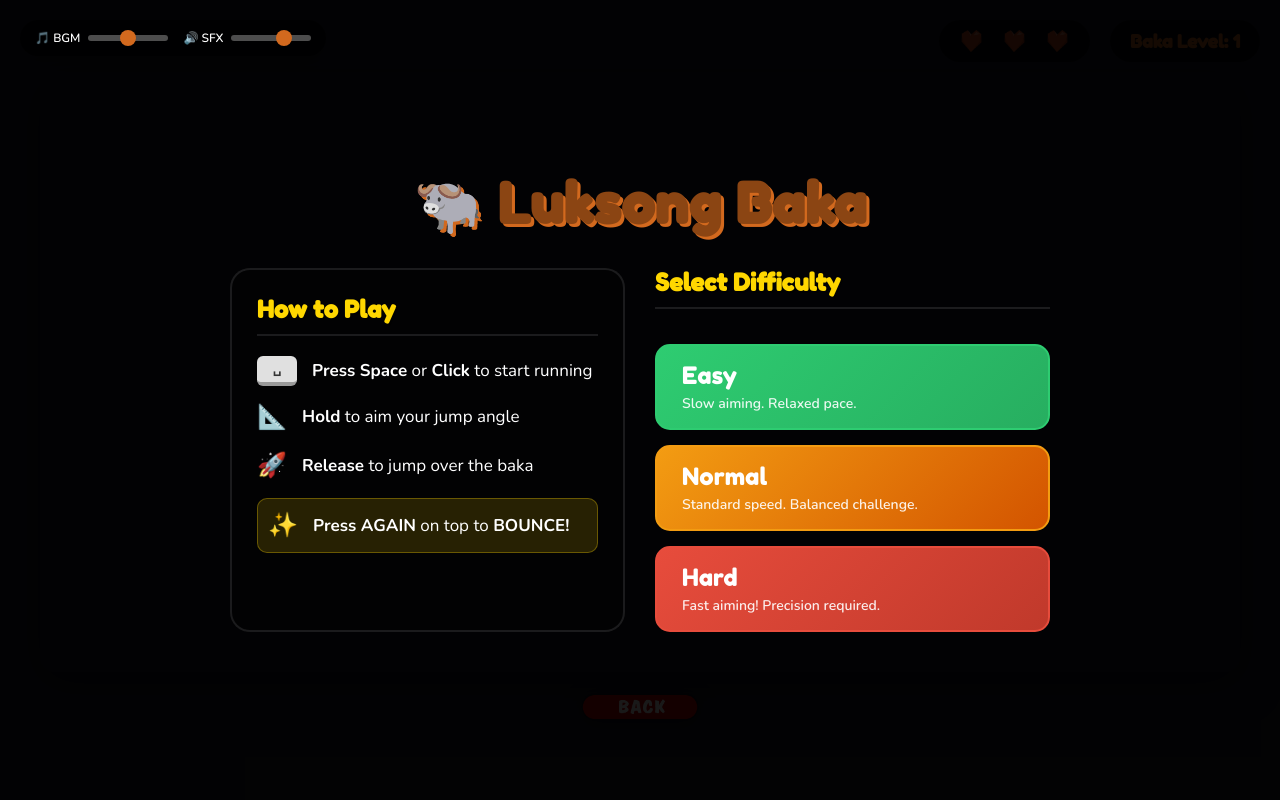
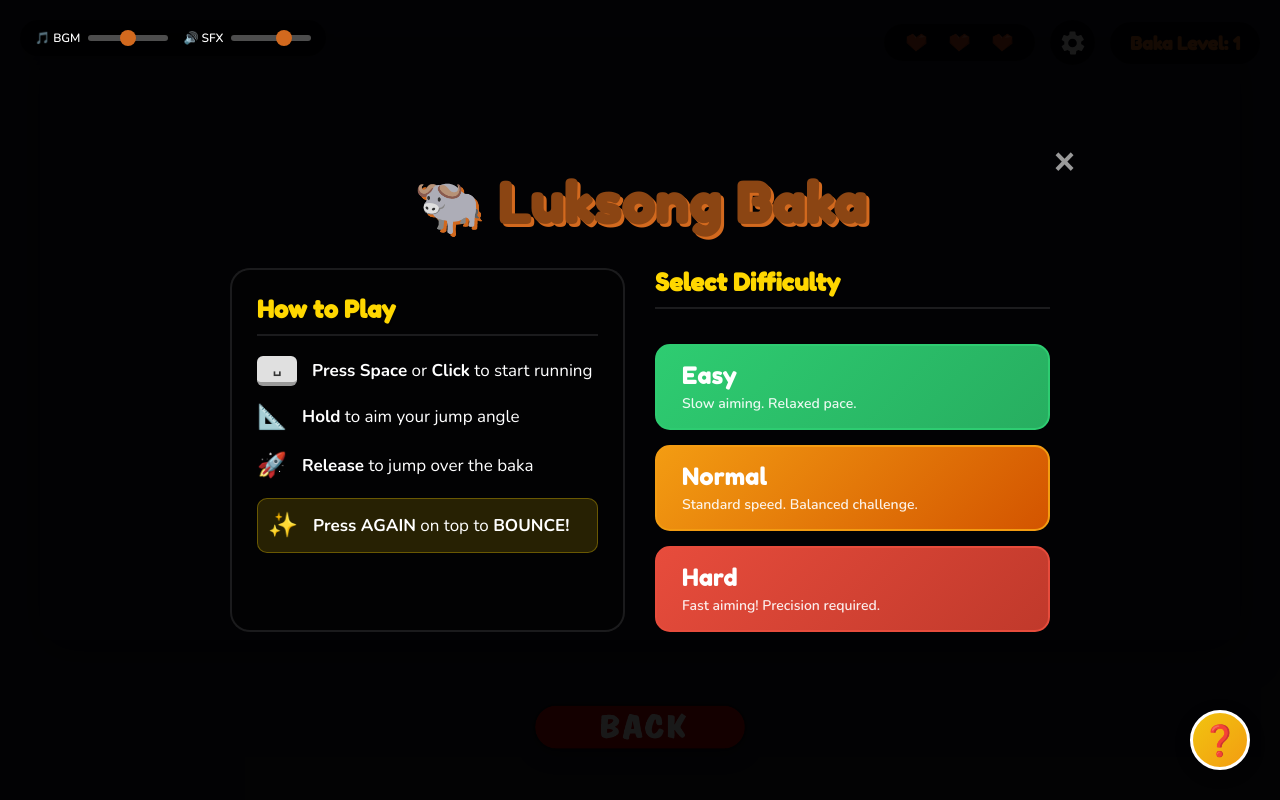
Before and after one commit to StevenBartolome/laro-ng-lahi, a PHP site: page /luksong-baka/index.html in a window 1280 px wide. Run offline with PHP 8.4, Linux system fonts and the light colour scheme.

Commit message:
add how to play

```diff
--- a/luksong-baka/index.html
+++ b/luksong-baka/index.html
@@ -45,6 +45,7 @@
     <!-- Difficulty Selection Screen -->
     <div id="difficultyScreen" class="overlay">
         <div class="overlay-content enhanced-overlay">
+            <button id="closeOverlayBtn" class="close-btn" title="Close">×</button>
             <h1 class="game-title">🐃 Luksong Baka</h1>
 
             <div class="menu-grid">
@@ -110,8 +111,22 @@
             <img src="../assets/luksong_baka_assets/player-life.png" class="heart" id="heart2">
             <img src="../assets/luksong_baka_assets/player-life.png" class="heart" id="heart3">
         </div>
+
+        <!-- Settings/Difficulty Button -->
+        <button id="difficultyBtn" class="ui-icon-btn" title="Change Difficulty">
+            <svg viewBox="0 0 24 24" width="32" height="32" fill="white">
+                <path
+                    d="M19.14 12.94c.04-.3.06-.61.06-.94 0-.32-.02-.64-.07-.94l2.03-1.58c.18-.14.23-.41.12-.61l-1.92-3.32c-.12-.22-.37-.29-.59-.22l-2.39.96c-.5-.38-1.03-.7-1.62-.94l-.36-2.54c-.04-.24-.24-.41-.48-.41h-3.84c-.24 0-.43.17-.47.41l-.36 2.54c-.59.24-1.13.57-1.62.94l-2.39-.96c-.22-.08-.47 0-.59.22L3.16 8.87c-.12.21-.08.47.12.61l2.03 1.58c-.05.3-.09.63-.09.94s.02.64.07.94l-2.03 1.58c-.18.14-.23.41-.12.61l1.92 3.32c.12.22.37.29.59.22l2.39-.96c.5.38 1.03.7 1.62.94l.36 2.54c.05.24.24.41.48.41h3.84c.24 0 .44-.17.47-.41l.36-2.54c.59-.24 1.13-.58 1.62-.94l2.39.96c.22.08.47 0 .59-.22l1.92-3.32c.12-.22.07-.47-.12-.61l-2.01-1.58zM12 15.6c-1.98 0-3.6-1.62-3.6-3.6s1.62-3.6 3.6-3.6 3.6 1.62 3.6 3.6-1.62 3.6-3.6 3.6z" />
+            </svg>
+        </button>
+
         <div class="level-display">Baka Level: <span id="levelText">1</span></div>
     </div>
+
+    <!-- How to Play Button (Bottom Right) -->
+    <button id="infoBtn" class="info-fab" title="How to Play">
+        ❓
+    </button>
 
     <!-- Message Overlay -->
     <div id="messageOverlay" class="hidden">
--- a/luksong-baka/js/ui.js
+++ b/luksong-baka/js/ui.js
@@ -121,6 +121,34 @@
 
     hideDifficultyScreen() {
         this.elements.difficultyScreen.classList.add('hidden');
+    },
+
+    showDifficultyScreen(mode = 'both') {
+        const difficultyScreen = this.elements.difficultyScreen;
+        const instructionsPanel = difficultyScreen.querySelector('.instructions-panel');
+        const difficultyPanel = difficultyScreen.querySelector('.difficulty-panel');
+        const overlayContent = difficultyScreen.querySelector('.overlay-content');
+        const menuGrid = difficultyScreen.querySelector('.menu-grid');
+
+        // Reset layout based on mode
+        if (mode === 'both') {
+            overlayContent.style.maxWidth = '900px';
+            menuGrid.classList.remove('single');
+            instructionsPanel.style.display = 'block';
+            difficultyPanel.style.display = 'flex';
+        } else if (mode === 'instructions') {
+            overlayContent.style.maxWidth = '500px';
+            menuGrid.classList.add('single');
+            instructionsPanel.style.display = 'block';
+            difficultyPanel.style.display = 'none';
+        } else if (mode === 'difficulty') {
+            overlayContent.style.maxWidth = '500px';
+            menuGrid.classList.add('single');
+            instructionsPanel.style.display = 'none';
+            difficultyPanel.style.display = 'flex';
+        }
+
+        difficultyScreen.classList.remove('hidden');
     }
 };
 
--- a/luksong-baka/style.css
+++ b/luksong-baka/style.css
@@ -110,7 +110,8 @@
 }
 
 .back-btn img {
-    width: 120px;
+    margin-top: 40px;
+    width: 220px;
     height: auto;
 }
 
@@ -147,6 +148,27 @@
 .overlay-content {
     text-align: center;
     color: white;
+    position: relative;
+}
+
+.close-btn {
+    position: absolute;
+    top: 15px;
+    right: 15px;
+    background: none;
+    border: none;
+    color: rgba(255, 255, 255, 0.6);
+    font-size: 36px;
+    cursor: pointer;
+    font-weight: 700;
+    line-height: 1;
+    transition: all 0.3s ease;
+    z-index: 10;
+}
+
+.close-btn:hover {
+    color: #ff4444;
+    transform: scale(1.1) rotate(90deg);
 }
 
 .overlay-content h1 {
@@ -180,6 +202,10 @@
     grid-template-columns: 1fr 1fr;
     gap: 30px;
     text-align: left;
+}
+
+.menu-grid.single {
+    grid-template-columns: 1fr;
 }
 
 /* Panels */
@@ -314,8 +340,9 @@
     top: 20px;
     right: 20px;
     display: flex;
-    gap: 20px;
+    gap: 15px; /* Increased gap */
     z-index: 50;
+    align-items: center;
 }
 
 .level-display, .round-display {
@@ -326,6 +353,59 @@
     font-weight: 700;
     font-size: 18px;
     font-family: 'Fredoka One', cursive;
+    white-space: nowrap;
+}
+
+/* Difficulty/Settings Button */
+.ui-icon-btn {
+    background: rgba(0, 0, 0, 0.7);
+    border: none;
+    cursor: pointer;
+    width: 45px;
+    height: 45px;
+    border-radius: 50%;
+    display: flex;
+    justify-content: center;
+    align-items: center;
+    transition: transform 0.2s;
+    padding: 8px;
+}
+
+.ui-icon-btn img {
+    width: 100%;
+    height: auto;
+    filter: drop-shadow(0 2px 4px rgba(0,0,0,0.5));
+}
+
+.ui-icon-btn:hover {
+    transform: scale(1.1);
+    background: rgba(0, 0, 0, 0.9);
+}
+
+/* Info FAB */
+.info-fab {
+    position: fixed;
+    bottom: 30px;
+    right: 30px;
+    width: 60px;
+    height: 60px;
+    background: linear-gradient(135deg, #f1c40f, #f39c12);
+    color: white;
+    border: 3px solid white;
+    border-radius: 50%;
+    font-size: 30px;
+    cursor: pointer;
+    z-index: 100;
+    box-shadow: 0 4px 15px rgba(0,0,0,0.3);
+    transition: all 0.3s cubic-bezier(0.175, 0.885, 0.32, 1.275);
+    display: flex;
+    justify-content: center;
+    align-items: center;
+}
+
+.info-fab:hover {
+    transform: scale(1.1) rotate(10deg);
+    box-shadow: 0 8px 25px rgba(0,0,0,0.4);
 }
 
 /* Lives/Hearts Display */
```
Also changed, not shown: luksong-baka/js/main.js (+41 -2 lines).
